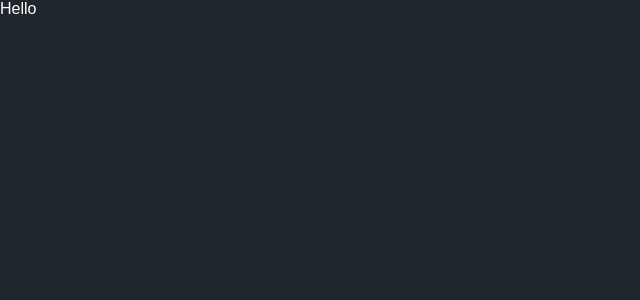
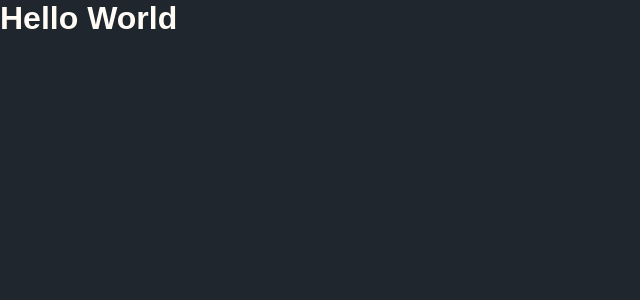
Before and after one commit to YashKaskar/imbd, a React (Create React App) app: page / in a window 1280 px wide. Shown: the top 300 px of the page, without its empty margins (0-640 px from the left). Built offline with nearby package versions, Linux system fonts and the light colour scheme.

Commit message:
putting the routes

```diff
--- a/src/App.js
+++ b/src/App.js
@@ -4,7 +4,14 @@ import { BrowserRouter as Router, Routes, Route } from 'react-router-dom';
 function App() {
   return (
     <div className="App">
-      Hello
+      <Router>
+        <Routes>
+          <Route index element={<h1>Hello World</h1>}></Route>
+          <Route path='movie/:id' element={<h1>Movie details page</h1>}></Route>
+          <Route path='movies/:type' element={<h1>Movie list page</h1>}></Route>
+          <Route path='/*' element={<h1>Error Page</h1>}></Route>
+        </Routes>
+     </Router>
     </div>
   );
 }
```
